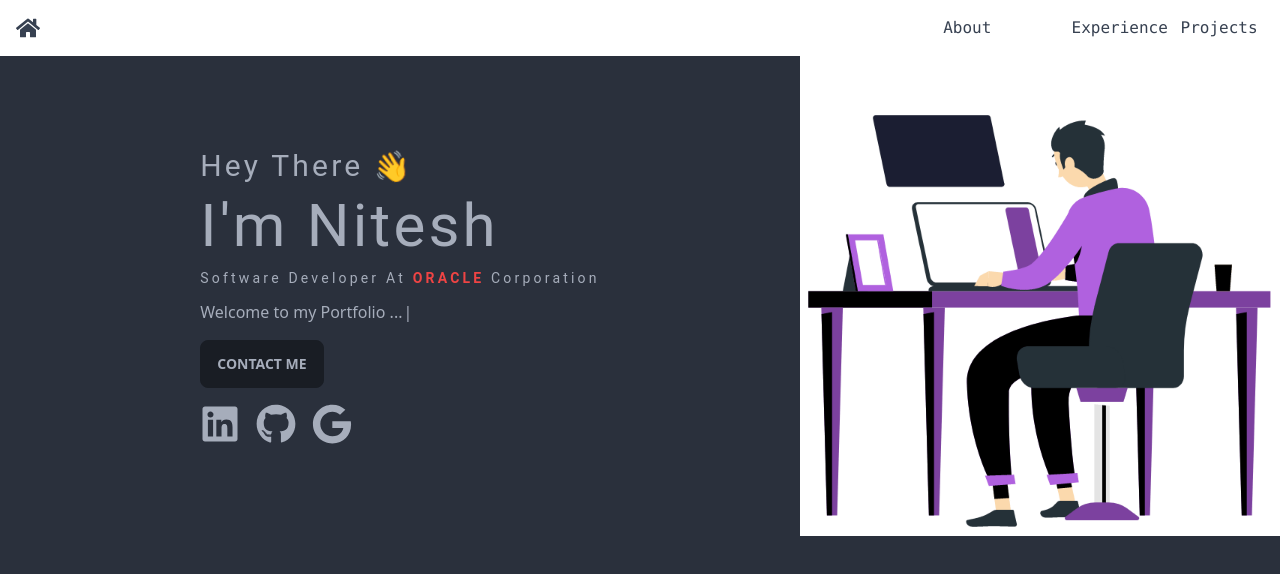
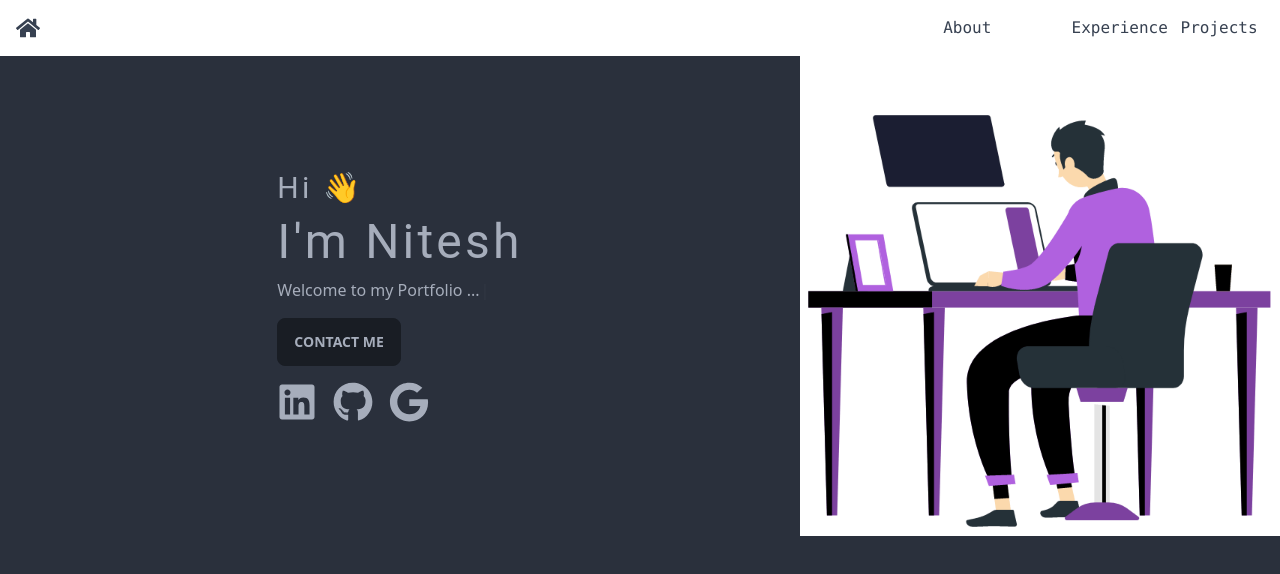
Before and after one commit to Niteshkumar152/Upgraded_Portfolio, a React (Create React App) app: page / in a window 1280 px wide. Shown: the top 574 px of the page. Built offline with nearby package versions, Linux system fonts and the light colour scheme.

Commit message:
Minor enhancements

```diff
--- a/src/App.js
+++ b/src/App.js
@@ -2,6 +2,7 @@ import { BrowserRouter as Router, Route, Routes } from "react-router-dom";
 import GithubPage from "./pages/GithubPage";
 import Home from "./pages/Home";
 import Navbar from "./components/layout/Navbar";
+import Delayed from "./components/Delayed";
 import { GithubProvider } from "./context/github/GithubContext";
 
 function App() {
@@ -10,7 +11,7 @@ function App() {
       <Router>
       <Navbar />
         <Routes>
-          <Route path="/" element={<Home/>} />
+          <Route path="/" element={<Delayed><Home/></Delayed>} />
           <Route path="/custom-github-page" element={<GithubPage />} />
         </Routes>
       </Router>
--- /dev/null
+++ b/src/components/Delayed.jsx
@@ -0,0 +1,16 @@
+import { useState, useEffect } from "react";
+import Spinner from "./layout/Spinner";
+
+const Delayed = ({ children, waitBeforeShow = 700 }) => {
+  const [isShown, setIsShown] = useState(false);
+
+  useEffect(() => {
+    setTimeout(() => {
+      setIsShown(true);
+    }, waitBeforeShow);
+  }, [waitBeforeShow]);
+
+  return isShown ? children : <Spinner />;
+};
+
+export default Delayed;
--- a/src/components/layout/Navbar.jsx
+++ b/src/components/layout/Navbar.jsx
@@ -21,7 +21,7 @@ function Navbar() {
     >
       <div className="fade-in border-red-500">
         <Link to="/" className="cursor-pointer">
-          <FaHome className="h-6 w-6" />
+          <FaHome className="h-6 w-6 hover:text-purple-400" />
         </Link>
       </div>
 
--- a/src/pages/Home.jsx
+++ b/src/pages/Home.jsx
@@ -7,14 +7,11 @@ function Home() {
     <div className="grid grid-cols-8 mt-14 md:mt-0">
       <div className="col-span-8 md:col-span-5 m-auto">
         <div className="p-2">
-          <h2 className="text-xl md:text-3xl">
-            Hey There <span className="wave">👋</span>
+          <h2 className="text-xl md:text-3xl cursor-default">
+            Hi <span className="wave">👋</span>
           </h2>
-          <h1 className="text-5xl md:text-6xl">I'm Nitesh</h1>
-          <h4 className="text-sm md:text-sm">
-            Software Developer at{" "}
-            <span className="text-red-500 font-bold">ORACLE</span> Corporation
-          </h4>
+          <h1 className="text-3xl md:text-5xl cursor-default">I'm Nitesh</h1>
+
           <Typewriter
             options={{
               strings: ["Welcome to my Portfolio ..."],
@@ -24,7 +21,10 @@ function Home() {
           />
         </div>
         <div className="px-2 py-2 md:mx-0">
-          <button to="/contact" className="btn text-xs md:text-sm">
+          <button
+            to="/contact"
+            className="btn text-xs md:text-sm hover:bg-purple-400"
+          >
             contact me
           </button>
         </div>
@@ -32,7 +32,11 @@ function Home() {
           <div className="px-2 py-2 flex">
             {socialLinks.map((link) => {
               return (
-                <a href={link.url} key={link.id} className="mr-4">
+                <a
+                  href={link.url}
+                  key={link.id}
+                  className="mr-4 hover:text-purple-400 hover:bg-white"
+                >
                   {link.icon}
                 </a>
               );
@@ -40,6 +44,7 @@ function Home() {
           </div>
         </div>
       </div>
+
       <div className="mt-0 col-span-3 hidden md:block bg-white">
         <img src={heroImg} alt="hero-img" />
       </div>
```
